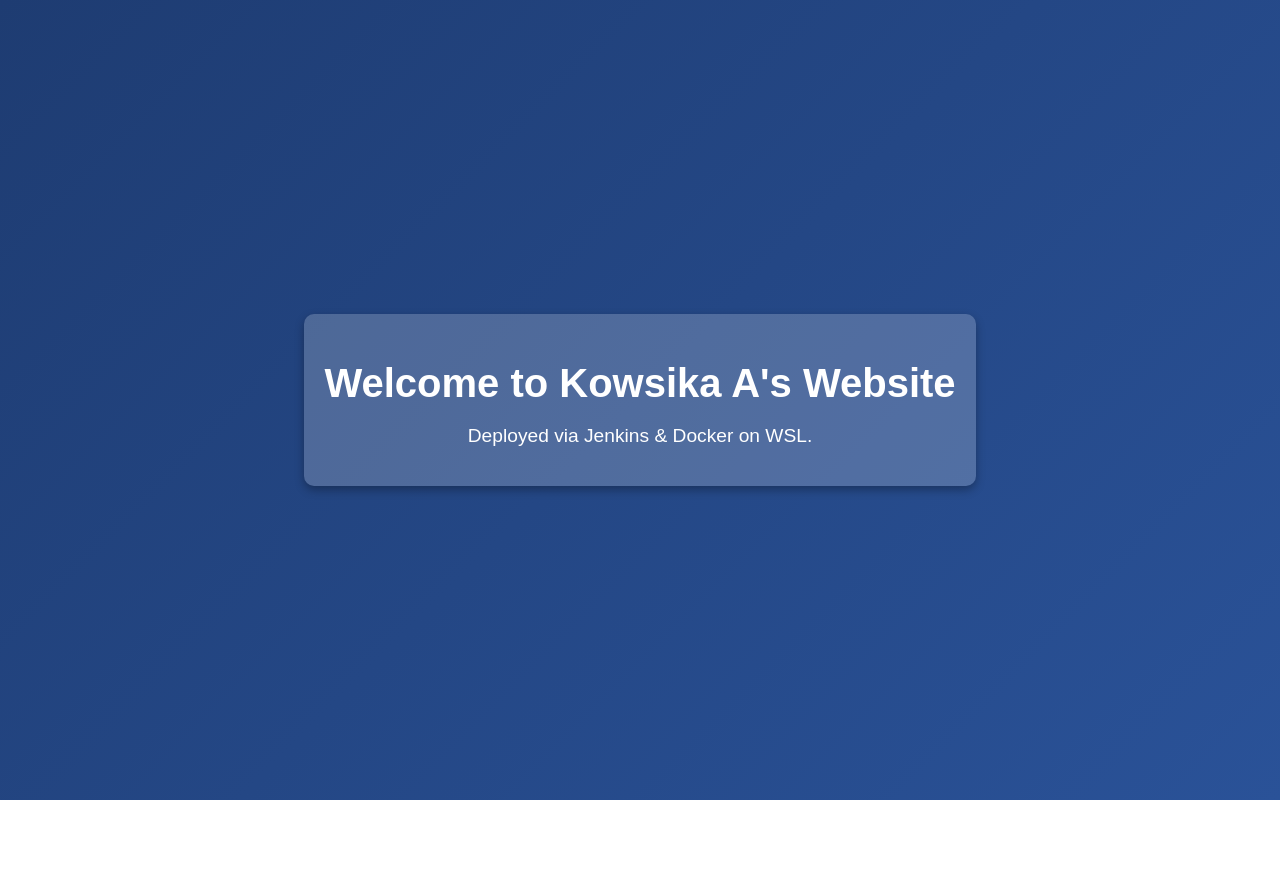
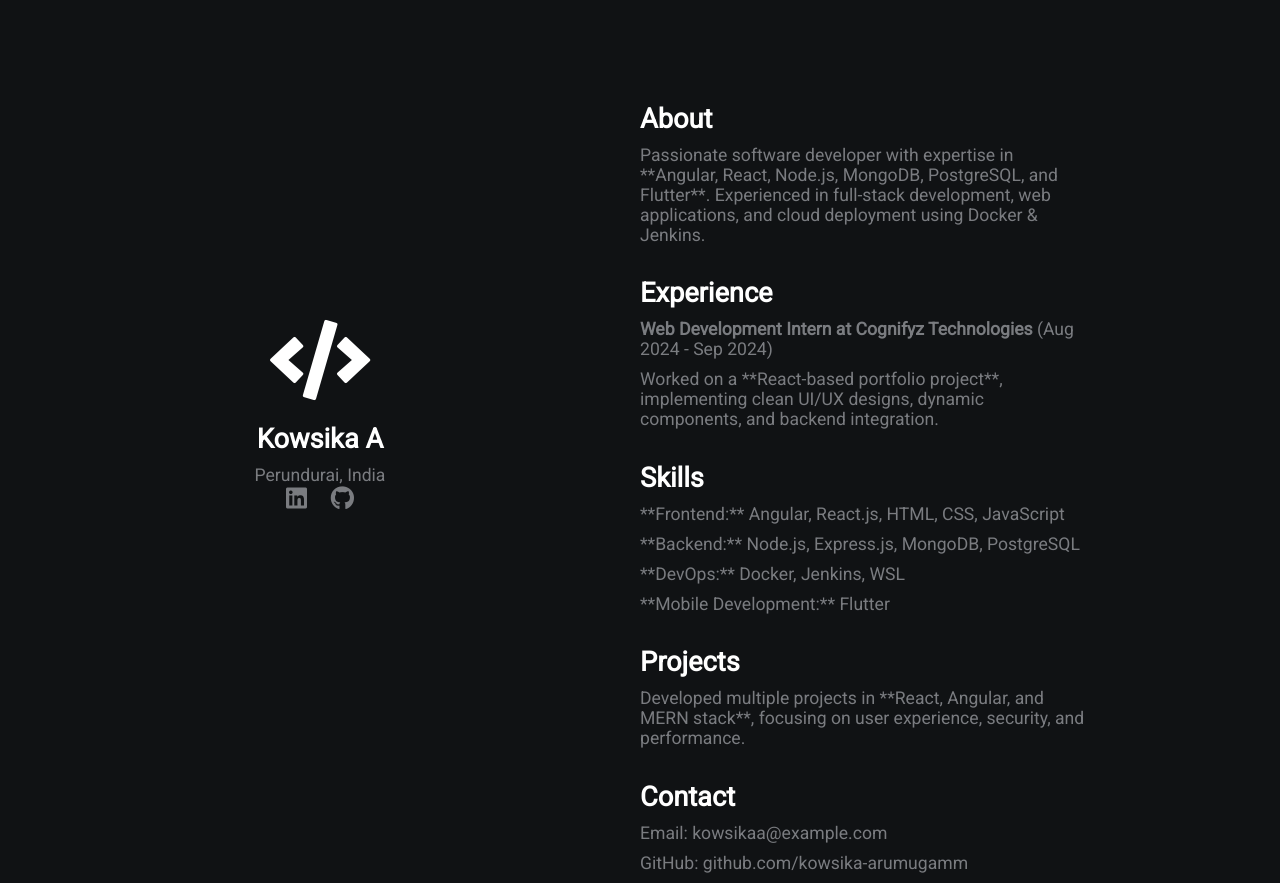
Before and after one commit to kowsika-arumugamm/html-docker, a plain HTML site: page index.html in a window 1280 px wide. Before the commit the page ends 800 px from the top, so only its background shows below. Drawn offline with Linux system fonts and the light colour scheme.

Commit message:
Updated index.html

```diff
--- a/index.html
+++ b/index.html
@@ -3,38 +3,120 @@
 <head>
     <meta charset="UTF-8">
     <meta name="viewport" content="width=device-width, initial-scale=1.0">
-    <title>My WSL Docker Page</title>
+    <meta http-equiv="X-UA-Compatible" content="ie=edge">
+    <title>Kowsika A | Portfolio</title>
+    <link rel="stylesheet" href="https://use.fontawesome.com/releases/v5.4.1/css/all.css">
     <style>
+        @import url('https://fonts.googleapis.com/css?family=Roboto');
+
         body {
-            font-family: Arial, sans-serif;
-            display: flex;
-            justify-content: center;
-            align-items: center;
-            height: 100vh;
             margin: 0;
-            background: linear-gradient(135deg, #1e3c72, #2a5298);
-            color: white;
+            padding: 0;
+            font-family: 'Roboto', sans-serif;
+            background-color: #101214;
+            color: #7A7C80;
+        }
+
+        .grid-2 {
+            display: grid;
+            grid-template-columns: repeat(2, 1fr);
+        }
+
+        h2, .white {
+            color: #fff;
+        }
+
+        a {
+            color: #7A7C80;
+            text-decoration: none;
+        }
+
+        .section-1 {
+            padding-top: 40vh;
             text-align: center;
         }
-        .container {
-            padding: 20px;
-            background: rgba(255, 255, 255, 0.2);
-            border-radius: 10px;
-            box-shadow: 0 4px 10px rgba(0, 0, 0, 0.3);
+
+        .section-1 p {
+            font-size: 1.1rem;
+            margin: 0;
         }
-        h1 {
-            font-size: 2.5em;
+
+        .section-1 h2 {
+            font-size: 1.7rem;
             margin-bottom: 10px;
         }
-        p {
-            font-size: 1.2em;
+
+        .section-1 a {
+            font-size: 1.5rem;
+            padding: 10px;
+        }
+
+        .section-2 {
+            padding-top: 10vh;
+            width: 70%;
+        }
+
+        .section-2 h2 {
+            font-size: 1.7rem;
+            margin-bottom: 10px;
+        }
+
+        .section-2 p {
+            font-size: 1.1rem;
+            padding-bottom: 10px;
+            margin: 0;
+        }
+
+        .section-1 a:hover, .section-2 a:hover {
+            color: #fff;
+            transition: 0.3s;
+        }
+
+        @media(max-width:780px) {
+            .grid-2 {
+                grid-template-columns: 1fr;
+            }
+            .section-1 {
+                padding-top: 5rem;
+            }
+            .section-2 {
+                padding-left: 1.5rem;
+                padding-top: 2rem;
+            }
         }
     </style>
 </head>
 <body>
-    <div class="container">
-        <h1>Welcome to Kowsika A's Website</h1>
-        <p>Deployed via Jenkins & Docker on WSL.</p>
+    <div class="grid-2">
+        <div class="section-1">
+            <i class="fas fa-code fa-5x white"></i>
+            <h2>Kowsika A</h2>
+            <p>Perundurai, India</p>
+            <a href="https://www.linkedin.com/in/kowsika-a-609566259/"><i class="fab fa-linkedin"></i></a>
+            <a href="https://github.com/kowsika-arumugamm"><i class="fab fa-github"></i></a>
+        </div>
+
+        <div class="section-2">
+            <h2>About</h2>
+            <p>Passionate software developer with expertise in **Angular, React, Node.js, MongoDB, PostgreSQL, and Flutter**. Experienced in full-stack development, web applications, and cloud deployment using Docker & Jenkins.</p>
+
+            <h2>Experience</h2>
+            <p><strong>Web Development Intern at Cognifyz Technologies</strong> (Aug 2024 - Sep 2024)</p>
+            <p>Worked on a **React-based portfolio project**, implementing clean UI/UX designs, dynamic components, and backend integration.</p>
+
+            <h2>Skills</h2>
+            <p>**Frontend:** Angular, React.js, HTML, CSS, JavaScript</p>
+            <p>**Backend:** Node.js, Express.js, MongoDB, PostgreSQL</p>
+            <p>**DevOps:** Docker, Jenkins, WSL</p>
+            <p>**Mobile Development:** Flutter</p>
+
+            <h2>Projects</h2>
+            <p>Developed multiple projects in **React, Angular, and MERN stack**, focusing on user experience, security, and performance.</p>
+
+            <h2>Contact</h2>
+            <p>Email: <a href="mailto:kowsikaa@example.com">kowsikaa@example.com</a></p>
+            <p>GitHub: <a href="https://github.com/kowsika-arumugamm">github.com/kowsika-arumugamm</a></p>
+        </div>
     </div>
 </body>
 </html>
```
